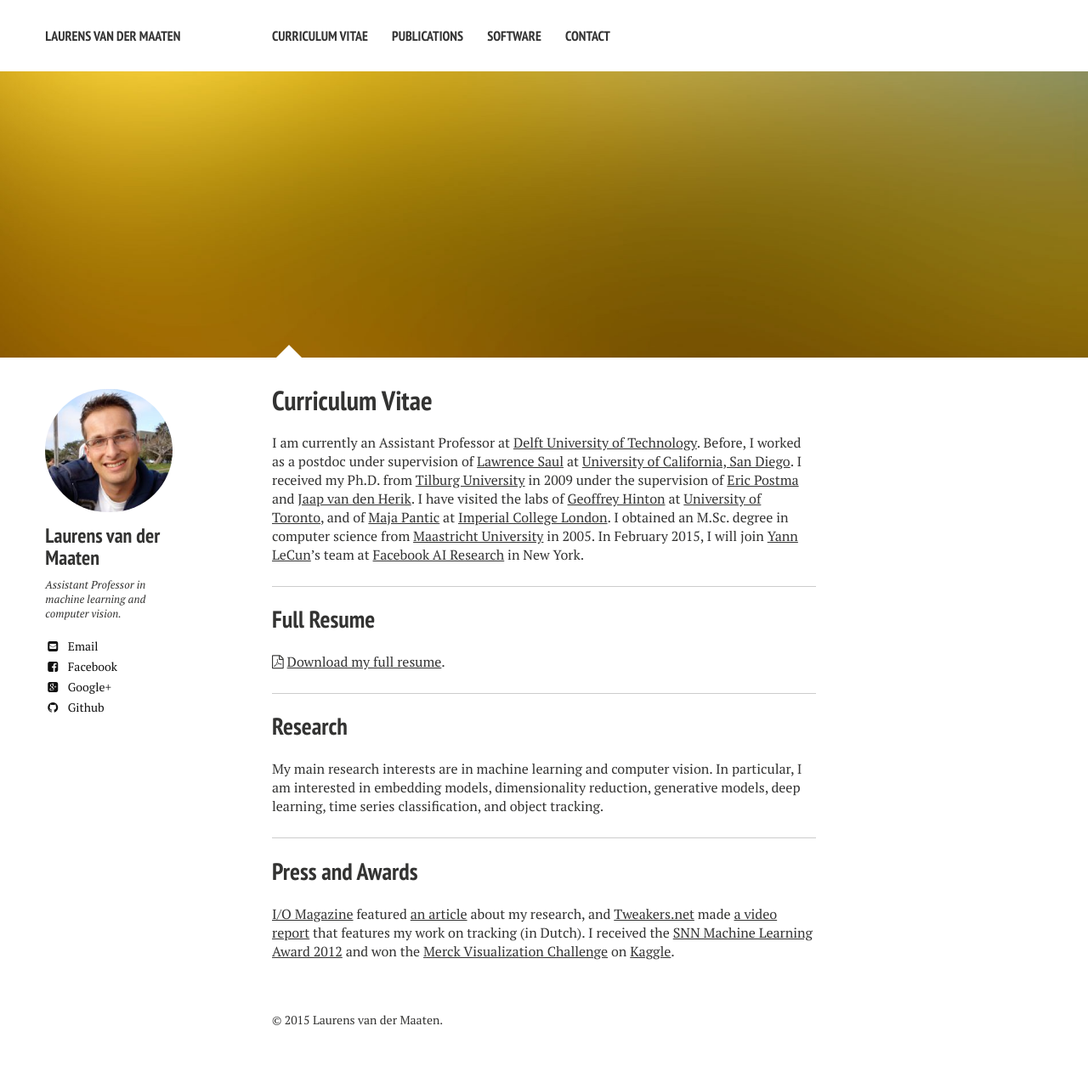
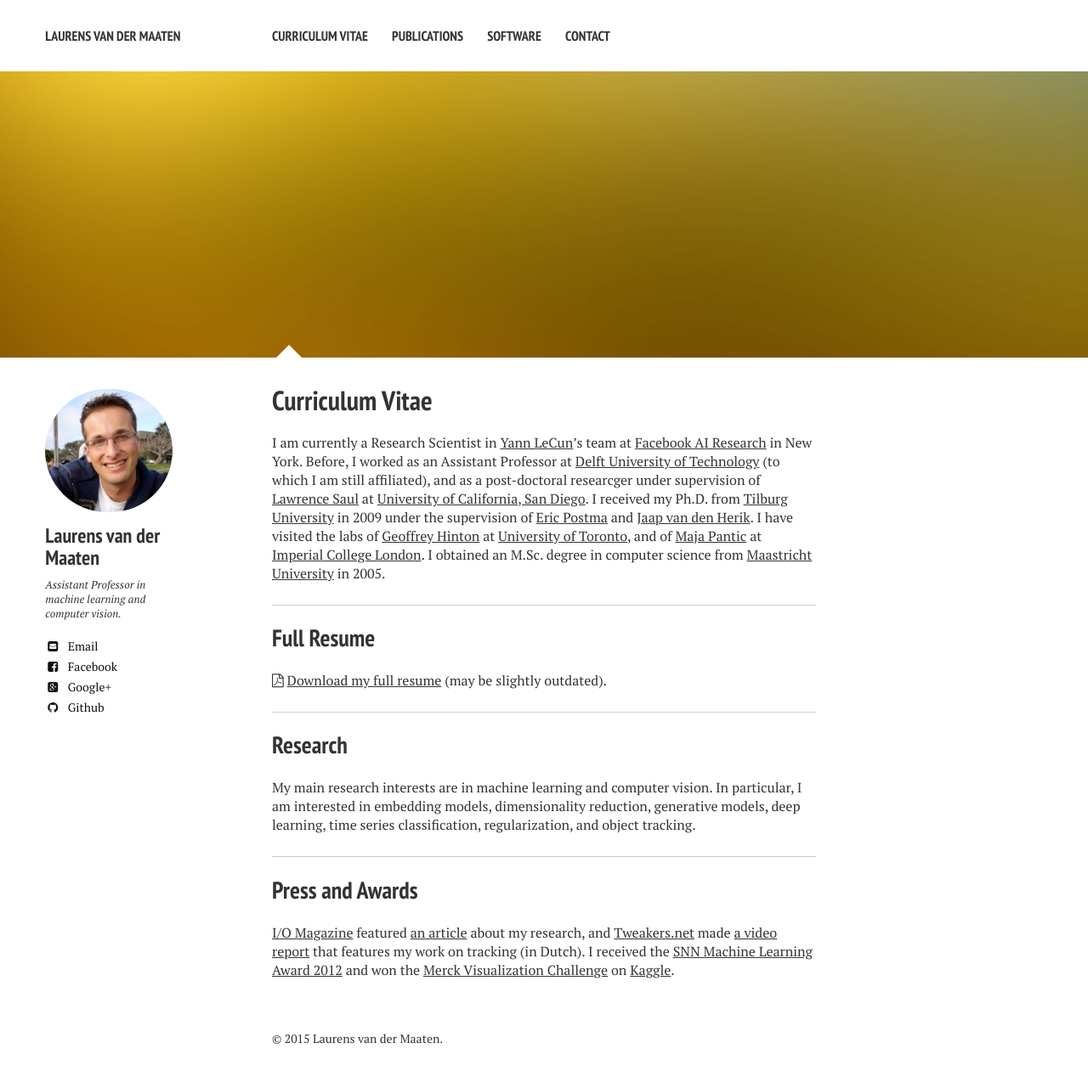
Before and after one commit to lvdmaaten/lvdmaaten.github.io, a Jekyll site: the page built from cv/index.md, in a window 1280 px wide. Shown: the whole page at 85% size. Built offline with Jekyll 4.4.1, drawn with Linux system fonts in a browser that asks for light colours; nearby versions of some CDN libraries; before the commit the page ends 1259 px from its top, so only the background shows below that.

Commit message:
update bio

```diff
--- a/cv/index.md
+++ b/cv/index.md
@@ -5,19 +5,20 @@ image:
   feature: sample-image-6.jpg
 ---
 
-I am currently an Assistant Professor at [Delft University of Technology](http://www.tudelft.nl). Before, I worked as a postdoc under supervision of [Lawrence Saul](http://cseweb.ucsd.edu/~saul/) at [University of California, San Diego](http://www.ucsd.edu). I received my Ph.D. from [Tilburg University](https://www.tilburguniversity.edu) in 2009 under the supervision of [Eric Postma](http://www.ericpostma.nl) and [Jaap van den Herik](http://www.law.leidenuniv.nl/org/metajuridica/elaw/medewerkers/jaapvandenherik.html). I have visited the labs of [Geoffrey Hinton](http://www.cs.toronto.edu/~hinton/) at [University of Toronto](http://www.utoronto.ca), and of [Maja Pantic](http://ibug.doc.ic.ac.uk/maja/) at [Imperial College London](http://www3.imperial.ac.uk). I obtained an M.Sc. degree in computer science from [Maastricht University](http://www.maastrichtuniversity.nl) in 2005. In February 2015, I will join [Yann LeCun](http://yann.lecun.com)'s team at [Facebook AI Research](https://research.facebook.com/ai) in New York.
+
+I am currently a Research Scientist in [Yann LeCun](http://yann.lecun.com)'s team at [Facebook AI Research](https://research.facebook.com/ai) in New York. Before, I worked as an Assistant Professor at [Delft University of Technology](http://www.tudelft.nl) (to which I am still affiliated), and as a post-doctoral researcger under supervision of [Lawrence Saul](http://cseweb.ucsd.edu/~saul/) at [University of California, San Diego](http://www.ucsd.edu). I received my Ph.D. from [Tilburg University](https://www.tilburguniversity.edu) in 2009 under the supervision of [Eric Postma](http://www.ericpostma.nl) and [Jaap van den Herik](http://www.law.leidenuniv.nl/org/metajuridica/elaw/medewerkers/jaapvandenherik.html). I have visited the labs of [Geoffrey Hinton](http://www.cs.toronto.edu/~hinton/) at [University of Toronto](http://www.utoronto.ca), and of [Maja Pantic](http://ibug.doc.ic.ac.uk/maja/) at [Imperial College London](http://www3.imperial.ac.uk). I obtained an M.Sc. degree in computer science from [Maastricht University](http://www.maastrichtuniversity.nl) in 2005.
 
 ---
 
 ## Full Resume
 
-<i class="fa fa-file-pdf-o"></i> [Download my full resume](resume.pdf).
+<i class="fa fa-file-pdf-o"></i> [Download my full resume](resume.pdf) (may be slightly outdated).
 
 ---
 
 ## Research
 
-My main research interests are in machine learning and computer vision. In particular, I am interested in embedding models, dimensionality reduction, generative models, deep learning, time series classification, and object tracking.
+My main research interests are in machine learning and computer vision. In particular, I am interested in embedding models, dimensionality reduction, generative models, deep learning, time series classification, regularization, and object tracking.
 
 ---
 
```
Also changed, not shown: index.md (+3 -1 lines), 11 other files.
